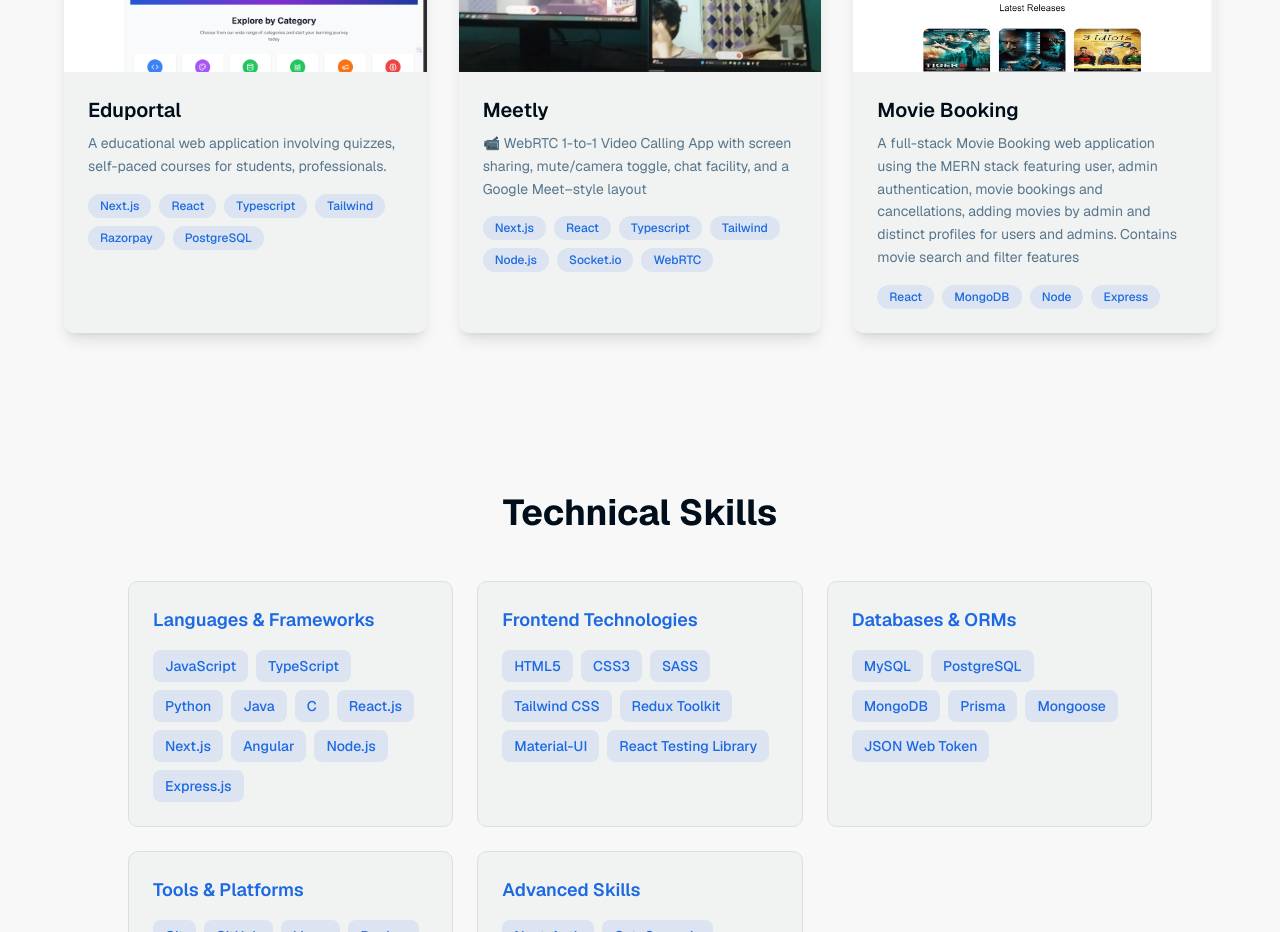
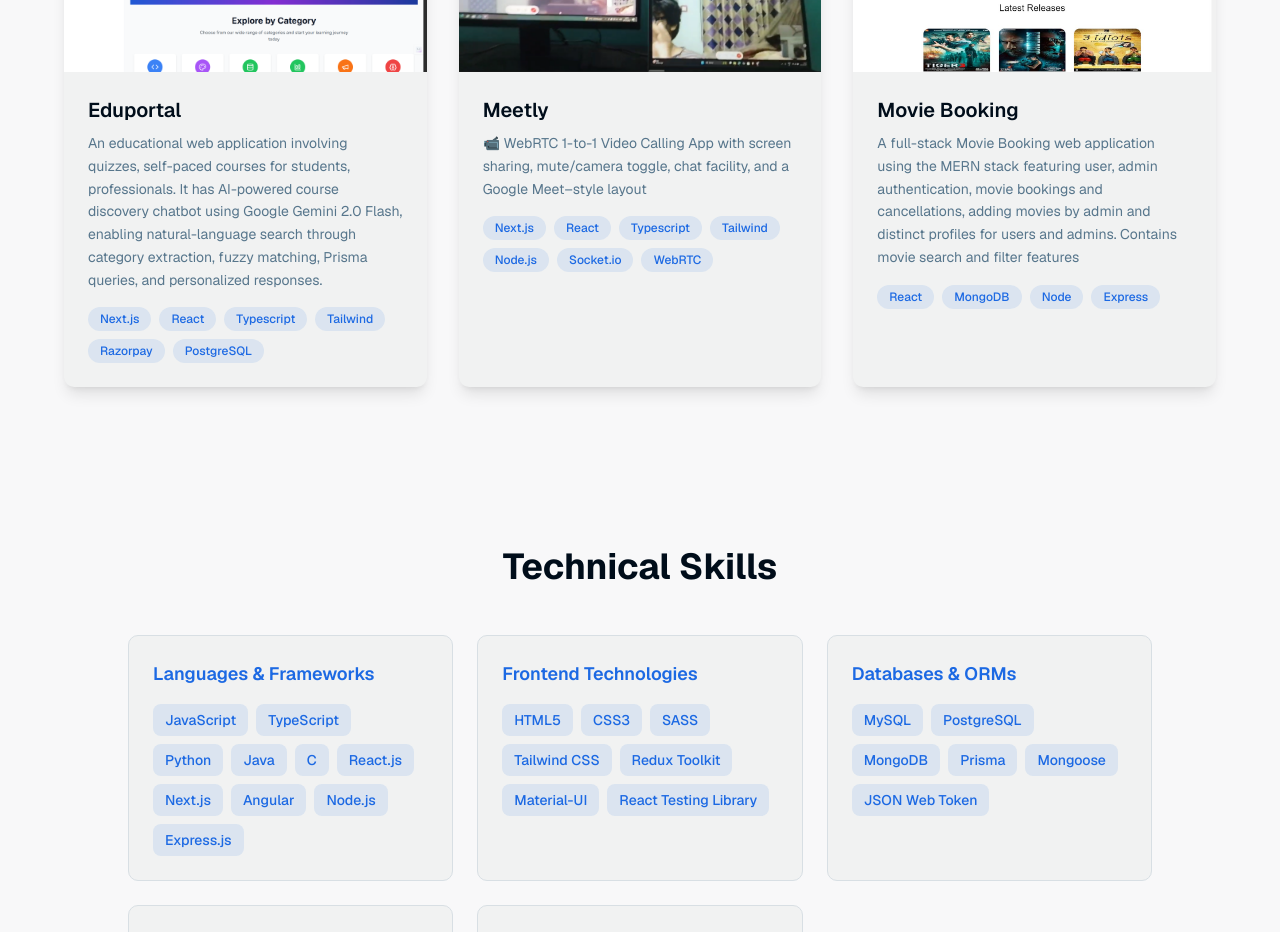
Before and after one commit to ari-12-2000/Aritra-s-portfolio, a Next.js app: page / in a window 1280 px wide. Shown: the part 1720-2652 px from the top of the page. Built offline with nearby package versions, Linux system fonts and the light colour scheme.

Commit message:
enhanced project desc

```diff
--- a/components/projects.tsx
+++ b/components/projects.tsx
@@ -4,7 +4,7 @@ const projects = [
   {
     id: 1,
     title: "Eduportal",
-    description: "A educational web application involving quizzes, self-paced courses for students, professionals.",
+    description: "An educational web application involving quizzes, self-paced courses for students, professionals. It has AI-powered course discovery chatbot using Google Gemini 2.0 Flash, enabling natural-language search through category extraction, fuzzy matching, Prisma queries, and personalized responses.",
     image: "/images/photo0.png",
     tags: ["Next.js", "React", "Typescript", "Tailwind", "Razorpay", "PostgreSQL"],
     link: "https://learning-app-ww1w.vercel.app/",
```
